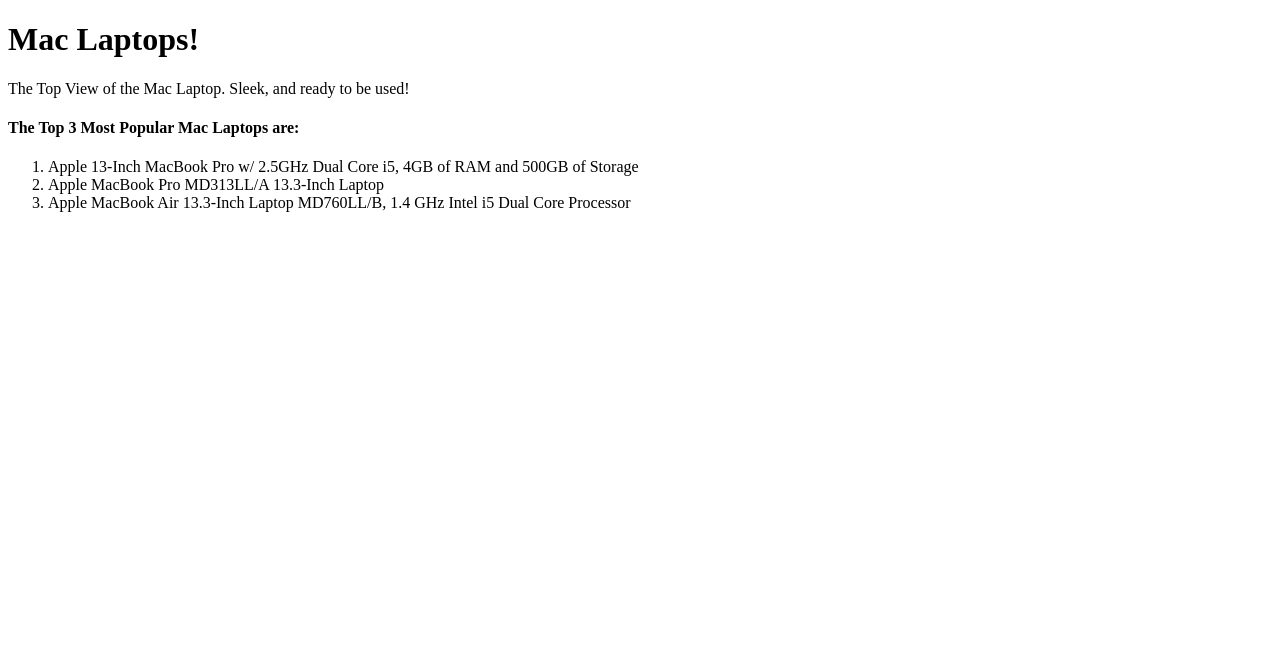
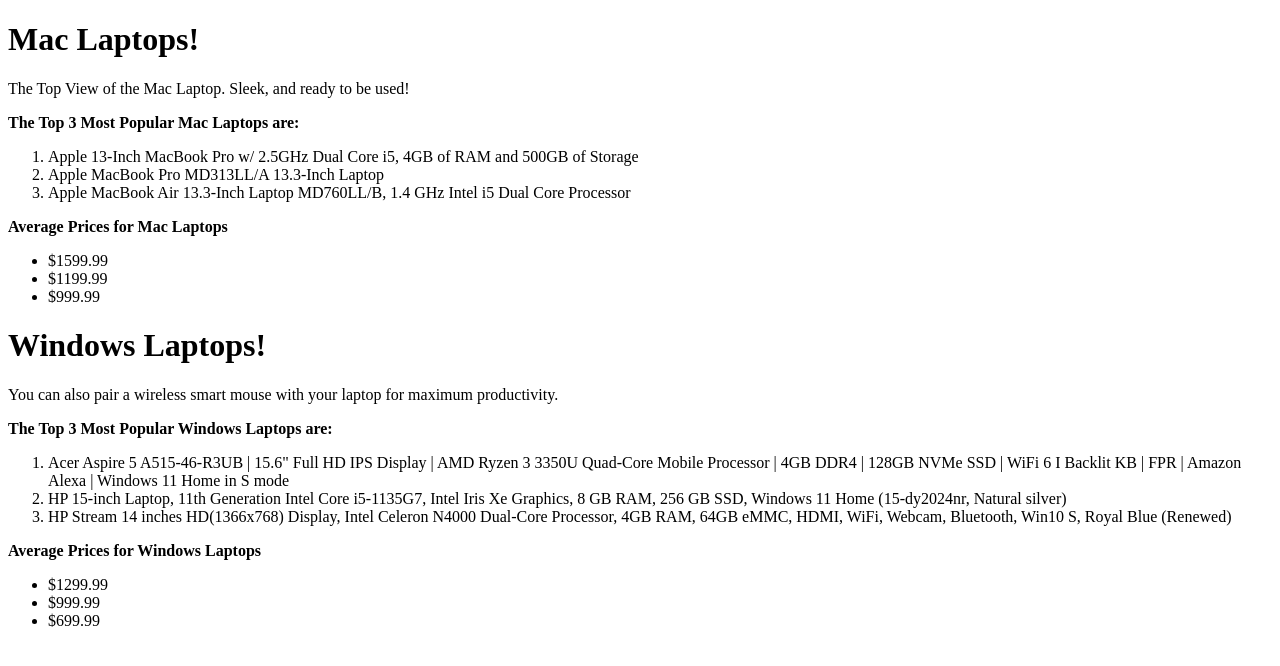
Before and after one commit to GeorgeRodgers/mac-and-windows, a plain HTML site: page index.html in a window 1280 px wide. Drawn offline with Linux system fonts and the light colour scheme.

Commit message:
Added the windows section

```diff
--- a/index.html
+++ b/index.html
@@ -8,11 +8,33 @@
 <body>
     <h1>Mac Laptops!</h1>
     <p>The Top View of the Mac Laptop. Sleek, and ready to be used!</p>
-    <h4>The Top 3 Most Popular Mac Laptops are:</h4>
+    <strong>The Top 3 Most Popular Mac Laptops are:</strong>
     <ol type = "1">
         <li>Apple 13-Inch MacBook Pro w/ 2.5GHz Dual Core i5, 4GB of RAM and 500GB of Storage</li>
         <li>Apple MacBook Pro MD313LL/A 13.3-Inch Laptop</li>
         <li>Apple MacBook Air 13.3-Inch Laptop MD760LL/B, 1.4 GHz Intel i5 Dual Core Processor</li>
     </ol>
+    <strong>Average Prices for Mac Laptops</strong>
+    <ul>
+        <li>$1599.99</li>
+        <li>$1199.99</li>
+        <li>$999.99</li>
+    </ul>
+
+    <h1>Windows Laptops!</h1>
+    <p>You can also pair a wireless smart mouse with your laptop for maximum productivity.</p>
+    <strong>The Top 3 Most Popular Windows Laptops are:</strong>
+    <ol type = "1">
+        <li>Acer Aspire 5 A515-46-R3UB | 15.6" Full HD IPS Display | AMD Ryzen 3 3350U Quad-Core Mobile Processor | 4GB DDR4 | 128GB NVMe SSD | WiFi 6 I Backlit KB | FPR | Amazon Alexa | Windows 11 Home
+            in S mode</li>
+        <li>HP 15-inch Laptop, 11th Generation Intel Core i5-1135G7, Intel Iris Xe Graphics, 8 GB RAM, 256 GB SSD, Windows 11 Home (15-dy2024nr, Natural silver)</li>
+        <li>HP Stream 14 inches HD(1366x768) Display, Intel Celeron N4000 Dual-Core Processor, 4GB RAM, 64GB eMMC, HDMI, WiFi, Webcam, Bluetooth, Win10 S, Royal Blue (Renewed)</li>
+    </ol>
+    <strong>Average Prices for Windows Laptops</strong>
+    <ul>
+        <li>$1299.99</li>
+        <li>$999.99</li>
+        <li>$699.99</li>
+    </ul>
 </body>
 </html>
```
